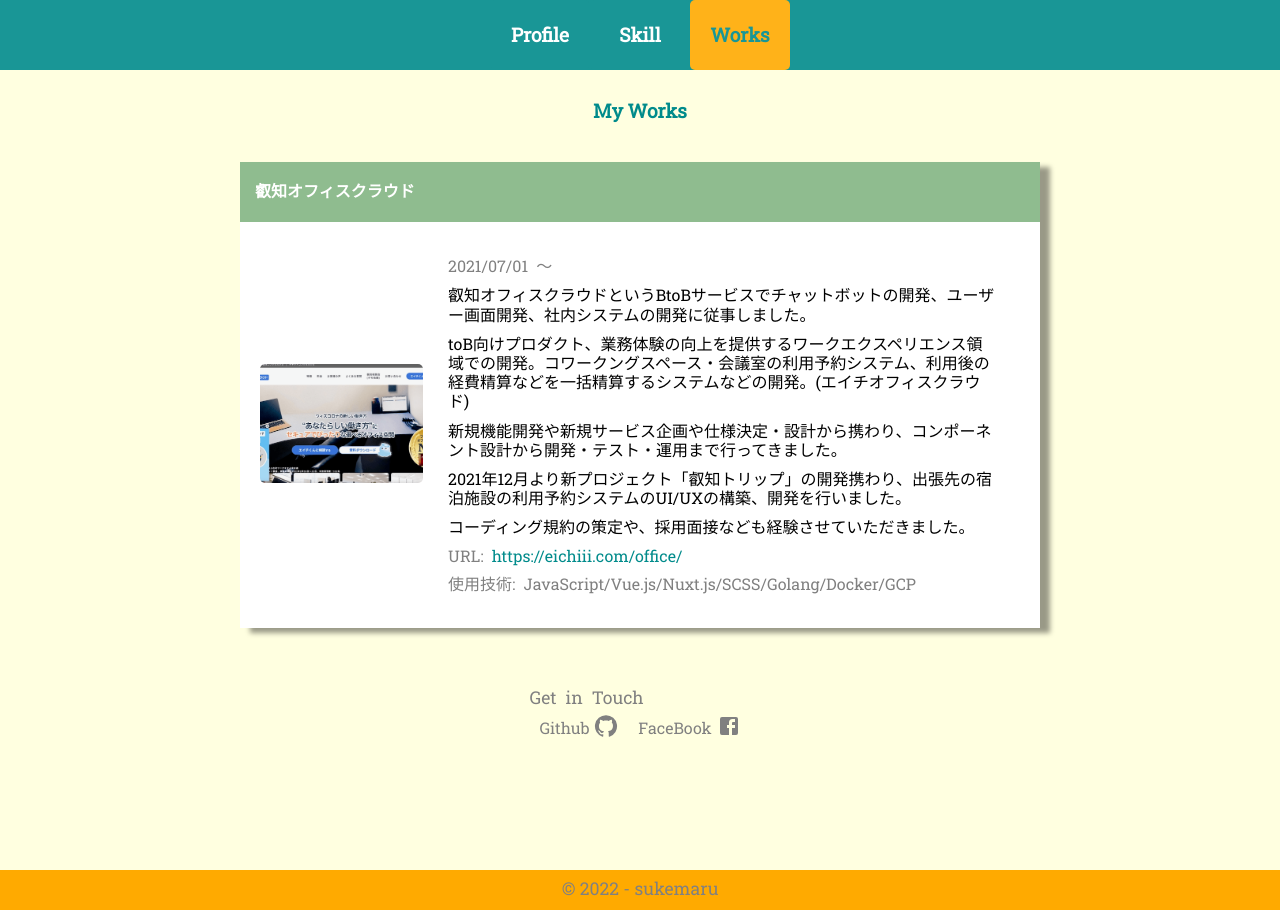
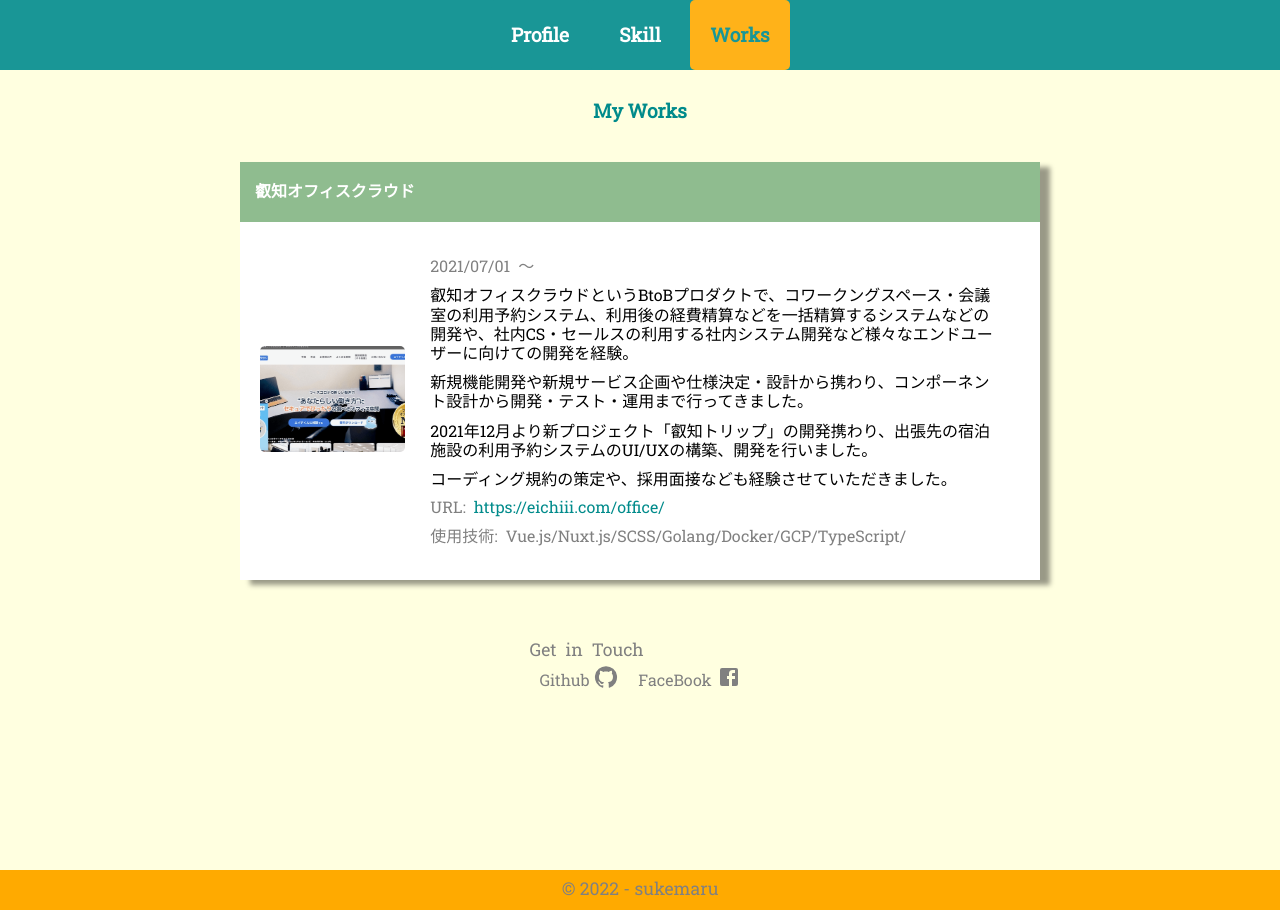
Before and after one commit to sukemaru-injp/next-first, a Next.js app: page /works in a window 1280 px wide. Built offline with nearby package versions, Linux system fonts and the light colour scheme.

Commit message:
色々update

```diff
--- a/src/ui.ts
+++ b/src/ui.ts
@@ -30,7 +30,7 @@ export const workDetails: workUi[] = [
     image: '/img/eichi.png',
     link: 'https://eichiii.com/office/',
     date: format(new Date(2021, 6, 1), 'yyyy/MM/dd'),
-    content: ['叡知オフィスクラウドというBtoBサービスでチャットボットの開発、ユーザー画面開発、社内システムの開発に従事しました。', 'toB向けプロダクト、業務体験の向上を提供するワークエクスペリエンス領域での開発。コワークングスペース・会議室の利用予約システム、利用後の経費精算などを一括精算するシステムなどの開発。(エイチオフィスクラウド)', '新規機能開発や新規サービス企画や仕様決定・設計から携わり、コンポーネント設計から開発・テスト・運用まで行ってきました。', '2021年12月より新プロジェクト「叡知トリップ」の開発携わり、出張先の宿泊施設の利用予約システムのUI/UXの構築、開発を行いました。', 'コーディング規約の策定や、採用面接なども経験させていただきました。'],
-    tech: 'JavaScript/Vue.js/Nuxt.js/SCSS/Golang/Docker/GCP'
+    content: ['叡知オフィスクラウドというBtoBプロダクトで、コワークングスペース・会議室の利用予約システム、利用後の経費精算などを一括精算するシステムなどの開発や、社内CS・セールスの利用する社内システム開発など様々なエンドユーザーに向けての開発を経験。', '新規機能開発や新規サービス企画や仕様決定・設計から携わり、コンポーネント設計から開発・テスト・運用まで行ってきました。', '2021年12月より新プロジェクト「叡知トリップ」の開発携わり、出張先の宿泊施設の利用予約システムのUI/UXの構築、開発を行いました。', 'コーディング規約の策定や、採用面接なども経験させていただきました。'],
+    tech: 'Vue.js/Nuxt.js/SCSS/Golang/Docker/GCP/TypeScript/'
   }
 ]
```
Also changed, not shown: pages/skill/index.tsx (+1 -14 lines).
